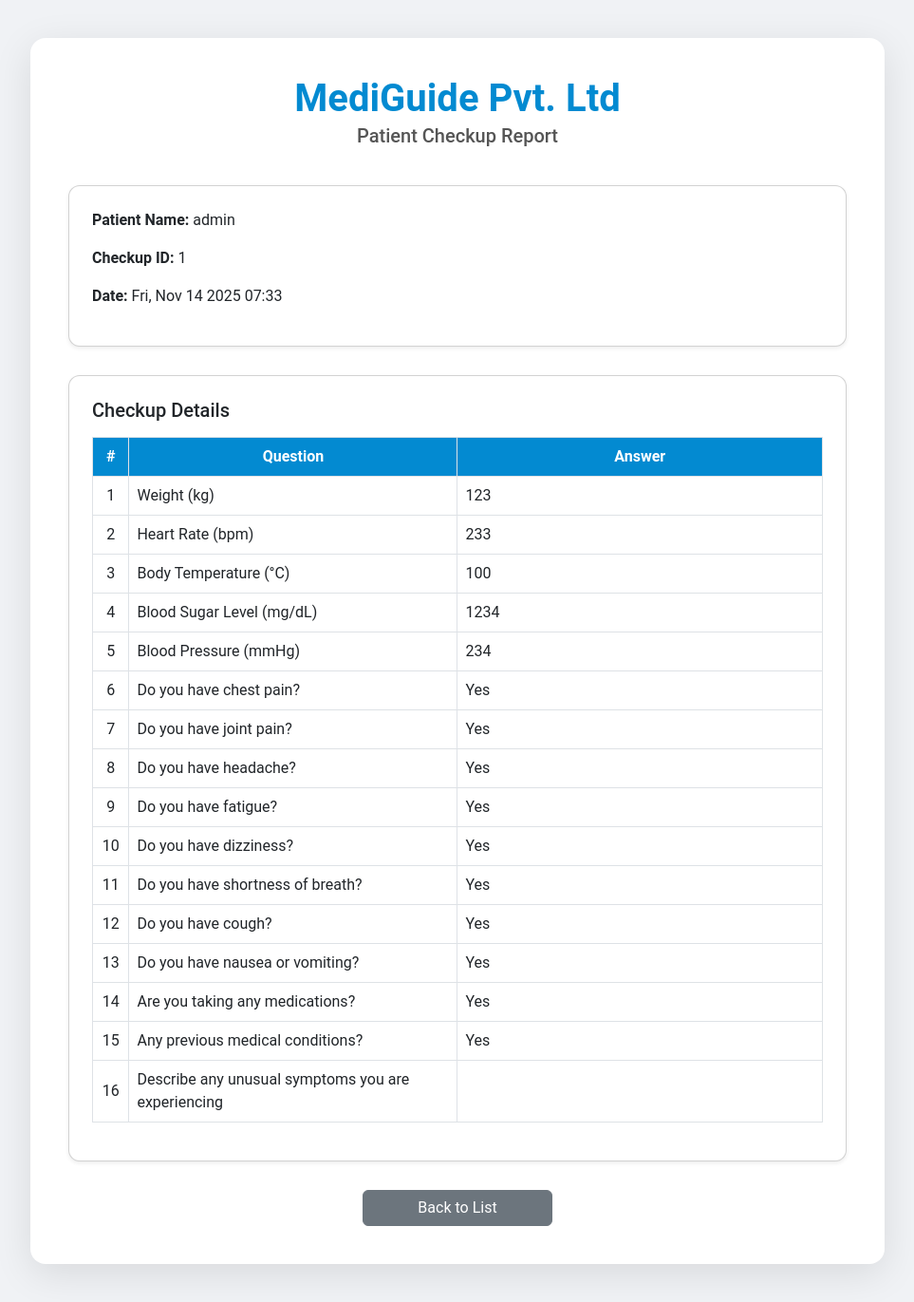
After one commit to Anuptwri7/eDoctor, a Django app: page /checkups/1/ in a window 1280 px wide. The commit adds this page. Shown: the whole page at 95% size, without its empty margins (158-1121 px from the left). Run offline with Django 5.2, Linux system fonts and the light colour scheme; a user stored in the database is signed in; data comes from the database, SQL or seed files in the repository; both versions use the stored data as it was after the commit.

Commit message:
done the report

```diff
--- /dev/null
+++ b/checkup/templates/checkup/checkup_detail.html
@@ -0,0 +1,111 @@
+<!DOCTYPE html>
+<html>
+<head>
+    <title>Checkup Report</title>
+    <link href="https://cdn.jsdelivr.net/npm/bootstrap@5.3.0/dist/css/bootstrap.min.css" rel="stylesheet">
+    <style>
+        body {
+            background-color: #f0f2f5;
+            font-family: 'Roboto', sans-serif;
+        }
+        .report-container {
+            max-width: 900px;
+            margin: 40px auto;
+            background-color: #fff;
+            padding: 40px;
+            box-shadow: 0 10px 40px rgba(0,0,0,0.1);
+            border-radius: 16px;
+        }
+        .report-header {
+            text-align: center;
+            margin-bottom: 40px;
+        }
+        .report-header h1 {
+            font-size: 2.5rem;
+            font-weight: 700;
+            color: #038ad1;
+            margin-bottom: 0.2rem;
+        }
+        .report-header h5 {
+            font-weight: 500;
+            color: #555;
+        }
+        .patient-info {
+            margin-bottom: 30px;
+        }
+        .table th {
+            background-color: #038ad1;
+            color: #fff;
+            text-align: center;
+        }
+        .table td, .table th {
+            vertical-align: middle;
+        }
+        .card {
+            border-radius: 12px;
+        }
+        .btn-back {
+            display: block;
+            margin: 30px auto 0;
+            width: 200px;
+        }
+        @media print {
+            body {
+                background: none;
+            }
+            .report-container {
+                box-shadow: none;
+                margin: 0;
+                border-radius: 0;
+            }
+            .btn-back {
+                display: none;
+            }
+        }
+    </style>
+</head>
+<body>
+
+<div class="report-container">
+    <!-- Header -->
+    <div class="report-header">
+        <h1>MediGuide Pvt. Ltd</h1>
+        <h5>Patient Checkup Report</h5>
+    </div>
+
+    <!-- Patient Info -->
+    <div class="card p-4 shadow-sm patient-info">
+        <p><strong>Patient Name:</strong> {{ checkup.user.username }}</p>
+        <p><strong>Checkup ID:</strong> {{ checkup.id }}</p>
+        <p><strong>Date:</strong> {{ checkup.created_at|date:"D, M d Y H:i" }}</p>
+    </div>
+
+    <!-- Responses Table -->
+    <div class="card p-4 shadow-sm">
+        <h5 class="mb-3">Checkup Details</h5>
+        <table class="table table-bordered">
+            <thead>
+                <tr>
+                    <th style="width: 5%;">#</th>
+                    <th style="width: 45%;">Question</th>
+                    <th style="width: 50%;">Answer</th>
+                </tr>
+            </thead>
+            <tbody>
+                {% for response in responses %}
+                <tr>
+                    <td class="text-center">{{ forloop.counter }}</td>
+                    <td>{{ response.question.text }}</td>
+                    <td>{{ response.answer }}</td>
+                </tr>
+                {% endfor %}
+            </tbody>
+        </table>
+    </div>
+
+    <a href="{% url 'checkup_list' %}" class="btn btn-secondary btn-back">Back to List</a>
+
+</div>
+
+</body>
+</html>
--- a/checkup/views.py
+++ b/checkup/views.py
@@ -1,4 +1,4 @@
-from django.shortcuts import render
+from django.shortcuts import render, get_object_or_404
 from django.contrib.auth.decorators import login_required
 from .models import Question, Response, CheckupSubmission
 from doctors.models import Doctor
@@ -137,3 +137,20 @@ def start_checkup_view(request):
 
     # GET request → show checkup form
     return render(request, 'checkup/start_checkup.html', {'questions': questions})
+@login_required
+def checkup_list_view(request):
+    # Fetch only checkups for the current logged-in user
+    current_user = request.user
+    checkups = CheckupSubmission.objects.filter(user=current_user).order_by('-created_at')
+    return render(request, "checkup/checkup_list.html", {"checkups": checkups})
+
+@login_required
+def checkup_detail_view(request, pk):
+    # Ensure the checkup belongs to the logged-in user
+    current_user = request.user
+    checkup = get_object_or_404(CheckupSubmission, pk=pk, user=current_user)
+    responses = checkup.responses.select_related('question')
+    return render(request, "checkup/checkup_detail.html", {
+        "checkup": checkup,
+        "responses": responses
+    })
--- a/users/urls.py
+++ b/users/urls.py
@@ -1,10 +1,13 @@
 from django.urls import path
 from . import views
-
+from django.urls import path
+from checkup import views as checkup_views
 urlpatterns = [
     path('register/', views.register_view, name='register'),
     path('login/', views.login_view, name='login'),
     path('logout/', views.logout_view, name='logout'),
     path('home/', views.home_view, name='home'),
     path('contact/', views.contact_view, name='contact'),
+    path("checkups/", checkup_views.checkup_list_view, name="checkup_list"),
+    path("checkups/<int:pk>/", checkup_views.checkup_detail_view, name="checkup_detail"),
 ]
--- a/users/views.py
+++ b/users/views.py
@@ -1,4 +1,4 @@
-from django.shortcuts import render, redirect
+from django.shortcuts import render, redirect, get_object_or_404
 from django.contrib.auth.forms import UserCreationForm, AuthenticationForm
 from django.contrib.auth import login, logout
 from django.contrib import messages
```
Also changed, not shown: checkup/templates/checkup/checkup_list.html (added, +23 -0 lines), users/templates/users/home.html (+6 -3 lines), db.sqlite3.
